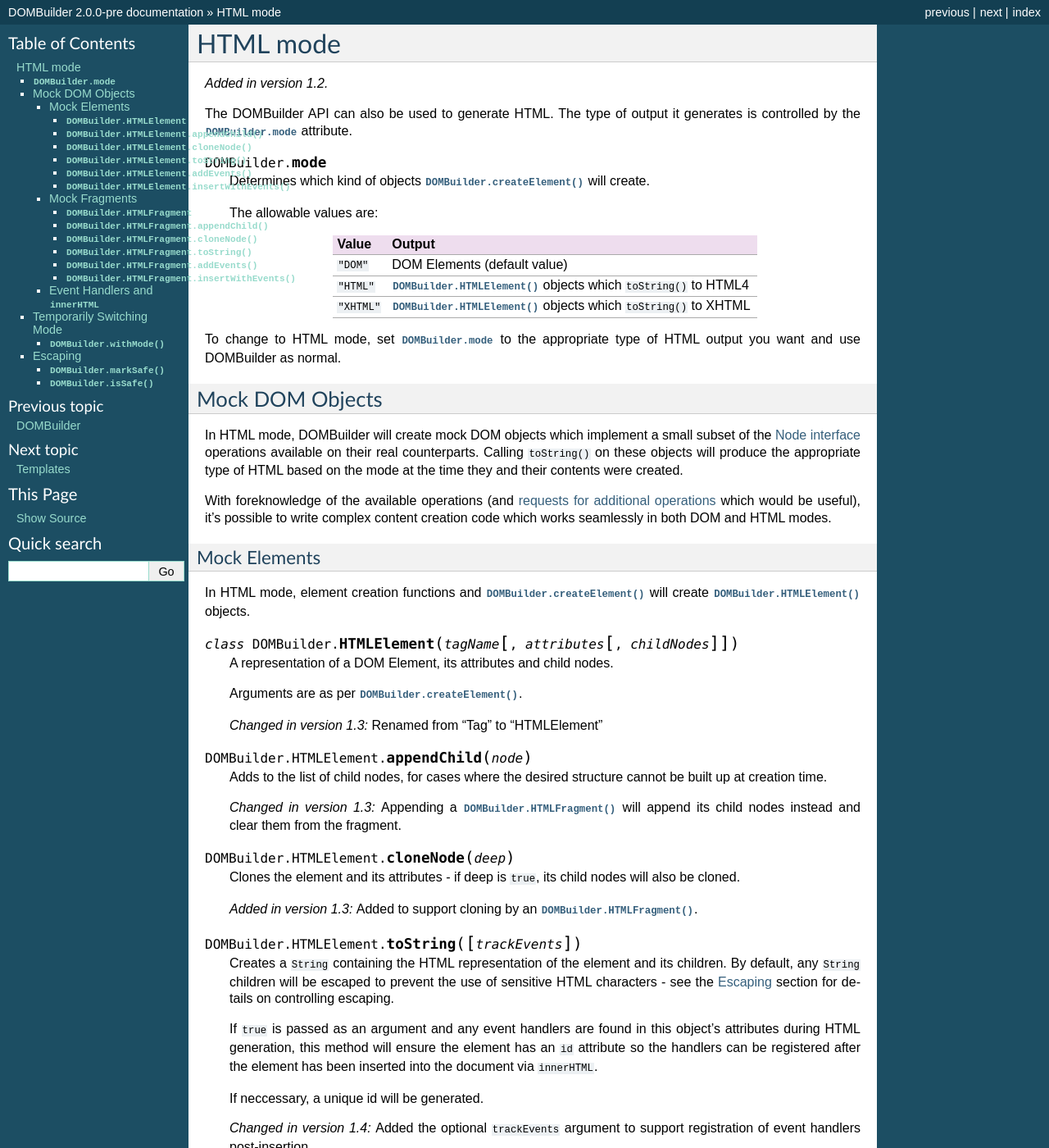
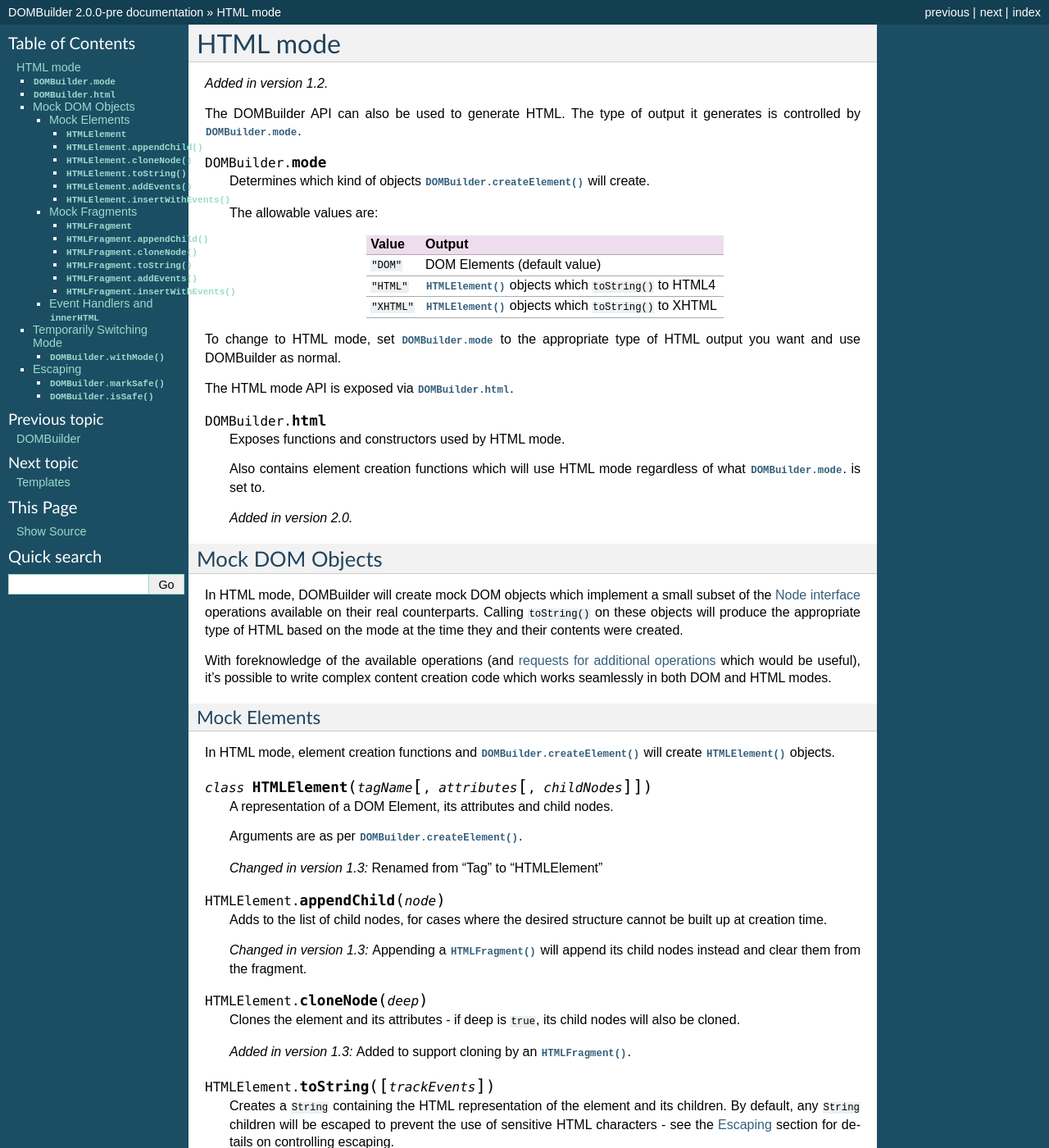
Before and after one commit to insin/DOMBuilder, a Sphinx documentation site: the page built from docs/htmlmode.rst, in a window 1280 px wide and 1400 px high. Shown: the whole window at 82% size. Built offline with Sphinx 7.4.7, drawn with Linux system fonts in a browser that asks for light colours; some of the changed text lies outside the part shown.

Commit message:
DOMBuilder:
- Renamed tag lookup variables as constants
- Added mode overrides for createElement and map functions.
- Added a private function to create element creation functions which force a mode on use.
- Added template mode element creation functions to DOMBuilder.template.
- Added DOMBuilder.html to expose HTML API and HTML mode element creation functions.
- DOMBuilder.map is now less flexible with its arguments, in the vein of DOMBuilder.createElement. Use element creation functions for flexibility.

Tests:

- A DOMBuilder.withMode wrapper is no longer necessary for templates due to element creation functions in DOMBuilder.template.
- Reformatted tests.

Docs:

- Documented DOMBuilder.map, DOMBuilder.html (and related changes).
- Reformatted code examples.

```diff
--- a/demo.html
+++ b/demo.html
@@ -249,7 +249,6 @@
       });
 
       var base, child, context;
-      DOMBuilder.withMode("TEMPLATE", function() {
       with (DOMBuilder.templates) {
         base = $template({name: 'base'}
         , DIV({id: 'content'}
@@ -268,7 +267,6 @@
 
         context = Context({message: 'Hello template inheriting world!'});
       }
-      });
 
       DOMBuilder.withMode("HTML", function() {
         document.getElementById("htmlTemplate").innerHTML = ""+child.render(context);
--- a/docs/htmlmode.rst
+++ b/docs/htmlmode.rst
@@ -4,7 +4,7 @@
 .. versionadded:: 1.2
 
 The DOMBuilder API can also be used to generate HTML. The type of output it
-generates is controlled by the :js:attr:`DOMBuilder.mode` attribute.
+generates is controlled by :js:attr:`DOMBuilder.mode`.
 
 .. js:attribute:: DOMBuilder.mode
 
@@ -18,13 +18,24 @@
    +=============+==========================================================================+
    | ``"DOM"``   | DOM Elements (default value)                                             |
    +-------------+--------------------------------------------------------------------------+
-   | ``"HTML"``  | :js:class:`DOMBuilder.HTMLElement` objects which ``toString()`` to HTML4 |
+   | ``"HTML"``  | :js:class:`HTMLElement` objects which ``toString()`` to HTML4            |
    +-------------+--------------------------------------------------------------------------+
-   | ``"XHTML"`` | :js:class:`DOMBuilder.HTMLElement` objects which ``toString()`` to XHTML |
+   | ``"XHTML"`` | :js:class:`HTMLElement` objects which ``toString()`` to XHTML            |
    +-------------+--------------------------------------------------------------------------+
 
 To change to HTML mode, set :js:attr:`DOMBuilder.mode` to the appropriate
 type of HTML output you want and use DOMBuilder as normal.
+
+The HTML mode API is exposed via :js:attr:`DOMBuilder.html`.
+
+.. js:attribute:: DOMBuilder.html
+
+   Exposes functions and constructors used by HTML mode.
+
+   Also contains element creation functions which will use HTML mode
+   regardless of what :js:attr:`DOMBuilder.mode`. is set to.
+
+   .. versionadded:: 2.0
 
 .. _mock-dom-objects:
 
@@ -49,9 +60,9 @@
 #############
 
 In HTML mode, element creation functions and :js:func:`DOMBuilder.createElement`
-will create :js:class:`DOMBuilder.HTMLElement` objects.
+will create :js:class:`HTMLElement` objects.
 
-.. js:class:: DOMBuilder.HTMLElement(tagName[, attributes[, childNodes]])
+.. js:class:: HTMLElement(tagName[, attributes[, childNodes]])
 
    A representation of a DOM Element, its attributes and child nodes.
 
@@ -60,24 +71,24 @@
    .. versionchanged:: 1.3
       Renamed from "Tag" to "HTMLElement"
 
-.. js:function:: DOMBuilder.HTMLElement.appendChild(node)
+.. js:function:: HTMLElement.appendChild(node)
 
    Adds to the list of child nodes, for cases where the desired structure
    cannot be built up at creation time.
 
    .. versionchanged:: 1.3
-      Appending a :js:class:`DOMBuilder.HTMLFragment` will append its
+      Appending a :js:class:`HTMLFragment` will append its
       child nodes instead and clear them from the fragment.
 
-.. js:function:: DOMBuilder.HTMLElement.cloneNode(deep)
+.. js:function:: HTMLElement.cloneNode(deep)
 
    Clones the element and its attributes - if deep is ``true``, its child
    nodes will also be cloned.
 
    .. versionadded:: 1.3
-      Added to support cloning by an :js:class:`DOMBuilder.HTMLFragment`.
+      Added to support cloning by an :js:class:`HTMLFragment`.
 
-.. js:function:: DOMBuilder.HTMLElement.toString([trackEvents])
+.. js:function:: HTMLElement.toString([trackEvents])
 
    Creates a ``String`` containing the HTML representation of the element
    and its children. By default, any ``String`` children will be escaped to
@@ -96,7 +107,7 @@
       Added the optional ``trackEvents`` argument to support registration
       of event handlers post-insertion.
 
-.. js:function:: DOMBuilder.HTMLElement.addEvents()
+.. js:function:: HTMLElement.addEvents()
 
    If event attributes were found when ``toString(true)`` was called, this
    method will attempt to retrieve a DOM Element with this element's ``id``
@@ -105,7 +116,7 @@
 
    .. versionadded:: 1.4
 
-.. js:function:: DOMBuilder.HTMLElement.insertWithEvents(element)
+.. js:function:: HTMLElement.insertWithEvents(element)
 
    Convenience method for generating and inserting HTML into the given
    DOM Element and registering event handlers.
@@ -118,44 +129,44 @@
 .. versionadded:: 1.3
 
 In HTML mode, :js:func:`DOMBuilder.fragment` will create
-:js:class:`DOMBuilder.HTMLFragment` objects which mimic the behaviour of
+:js:class:`HTMLFragment` objects which mimic the behaviour of
 DOM DocumentFragments when appended to another fragment or a
-:js:class:`DOMBuilder.HTMLElement`.
+:js:class:`HTMLElement`.
 
-.. js:class:: DOMBuilder.HTMLFragment([childNodes])
+.. js:class:: HTMLFragment([childNodes])
 
    A representation of a DOM DocumentFragment and its child nodes.
 
    :param Array childNodes: initial child nodes
 
-.. js:function:: DOMBuilder.HTMLFragment.appendChild(node)
+.. js:function:: HTMLFragment.appendChild(node)
 
    Adds to the list of child nodes - appending another fragment will
    append its child nodes and clear them from the fragment.
 
-.. js:function:: DOMBuilder.HTMLFragment.cloneNode(deep)
+.. js:function:: HTMLFragment.cloneNode(deep)
 
    Clones the fragment - there's no point calling this *without* passing in
    ``true``, as you'll just get an empty fragment back, but that's the API.
 
-.. js:function:: DOMBuilder.HTMLFragment.toString([trackEvents])
+.. js:function:: HTMLFragment.toString([trackEvents])
 
    Creates a ``String`` containing the HTML representation of the
    fragment's children.
 
    .. versionchanged:: 1.4
       If the ``trackEvents`` argument is provided, it will be passed on
-      to any child HTMLElements when their :js:func:`DOMBuilder.HTMLElement.toString`
+      to any child HTMLElements when their :js:func:`HTMLElement.toString`
       method is called.
 
-.. js:function:: DOMBuilder.HTMLFragment.addEvents()
+.. js:function:: HTMLFragment.addEvents()
 
-   Calls :js:func:`DOMBuilder.HTMLElement.addEvents` on any
+   Calls :js:func:`HTMLElement.addEvents` on any
    HTMLElement children.
 
    .. versionadded:: 1.4
 
-.. js:function:: DOMBuilder.HTMLFragment.insertWithEvents(element)
+.. js:function:: HTMLFragment.insertWithEvents(element)
 
    Convenience method for generating and inserting HTML into the given
    DOM Element and registering event handlers.
@@ -207,14 +218,14 @@
 Since we know which elements have event handlers and what their ids are,
 we can use that information to fetch the corresponding DOM Elements and
 reister the event handlers - you can do just that using
-:js:func:`DOMBuilder.HTMLElement.addEvents()`::
+:js:func:`HTMLElement.addEvents()`::
 
    article.addEvents();
 
 Now, clicking on either paragraph will result in its id being alerted.
 
 DOMBuilder also provides a bit of sugar for performing these two steps in
-a single call, :js:func:`DOMBuilder.HTMLElement.insertWithEvents()`::
+a single call, :js:func:`HTMLElement.insertWithEvents()`::
 
     article.insertWithEvents(document.getElementById("articles"));
 
@@ -255,7 +266,7 @@
 HTML mode was initially introduced with backend use in mind - specifically,
 for generating forms and working with user input. As such, autoescaping was
 implemented to protect the developer from malicious user input. The same can
-still apply on the frontend, so :js:func:`DOMBuilder.HTMLElement.toString`
+still apply on the frontend, so :js:func:`HTMLElement.toString`
 automatically escapes the following characters in any ``String`` contents it
 finds, replacing them with their equivalent HTML entities::
 
@@ -263,7 +274,7 @@
 
 If you have a ``String`` which is known to be safe for inclusion without
 escaping, pass it through :js:func:`DOMBuilder.markSafe` before adding it
-to a :js:class:`DOMBuilder.HTMLElement`.
+to a :js:class:`HTMLElement`.
 
 .. js:function:: DOMBuilder.markSafe(value)
 
@@ -289,11 +300,11 @@
 render, like a status message you've just created, or an ``XMLHTTPRequest``
 response::
 
-   >>> var response = "You have <strong>won the internet!</strong>";
-   >>> P("According to our experts: ", response).toString()
-   "<p>According to our experts: You have &lt;strong&gt;won the internet!&lt;/strong&gt;</p>"
-   >>> P("According to our experts: ", DOMBuilder.markSafe(response)).toString()
-   "<p>According to our experts: You have <strong>won the internet!</strong></p>"
+   >>> var response = 'You have <strong>won the internet!</strong>';
+   >>> P('According to our experts: ', response).toString()
+   '<p>According to our experts: You have &lt;strong&gt;won the internet!&lt;/strong&gt;</p>'
+   >>> P('According to our experts: ', DOMBuilder.markSafe(response)).toString()
+   '<p>According to our experts: You have <strong>won the internet!</strong></p>'
 
 .. warning::
 
@@ -303,10 +314,10 @@
 To avoid accidentally removing safe status from a ``String``, try not to mark it
 safe until it's ready for use::
 
-   >>> var response = "<span style=\"font-family: Comic Sans MS\">Your money is safe with us!</span>";
-   >>> function tasteFilter(s) { return s.replace(/Comic Sans MS/gi, "Verdana"); }
+   >>> var response = '<span style="font-family: Comic Sans MS">Your money is safe with us!</span>';
+   >>> function tasteFilter(s) { return s.replace(/Comic Sans MS/gi, 'Verdana'); }
    >>> var safeResponse = DOMBuilder.markSafe(response);
-   >>> P("Valued customer: ", safeResponse).toString()
-   "<p>Valued customer: <span style="font-family: Comic Sans MS">Your money is safe with us!</span></p>"
-   >>> P("Valued customer: ", tasteFilter(safeResponse)).toString()
-   "<p>Valued customer: &lt;span style=&quot;font-family: Verdana&quot;&gt;Your money is safe with us!&lt;/span&gt;</p>"
+   >>> P('Valued customer: ', safeResponse).toString()
+   '<p>Valued customer: <span style="font-family: Comic Sans MS">Your money is safe with us!</span></p>'
+   >>> P('Valued customer: ', tasteFilter(safeResponse)).toString()
+   '<p>Valued customer: &lt;span style=&quot;font-family: Verdana&quot;&gt;Your money is safe with us!&lt;/span&gt;</p>'
```
Also changed, not shown: DOMBuilder.js (+143 -99 lines), docs/index.rst (+92 -85 lines), 4 other files. Lines whose indentation alone changed are shown as unchanged.
